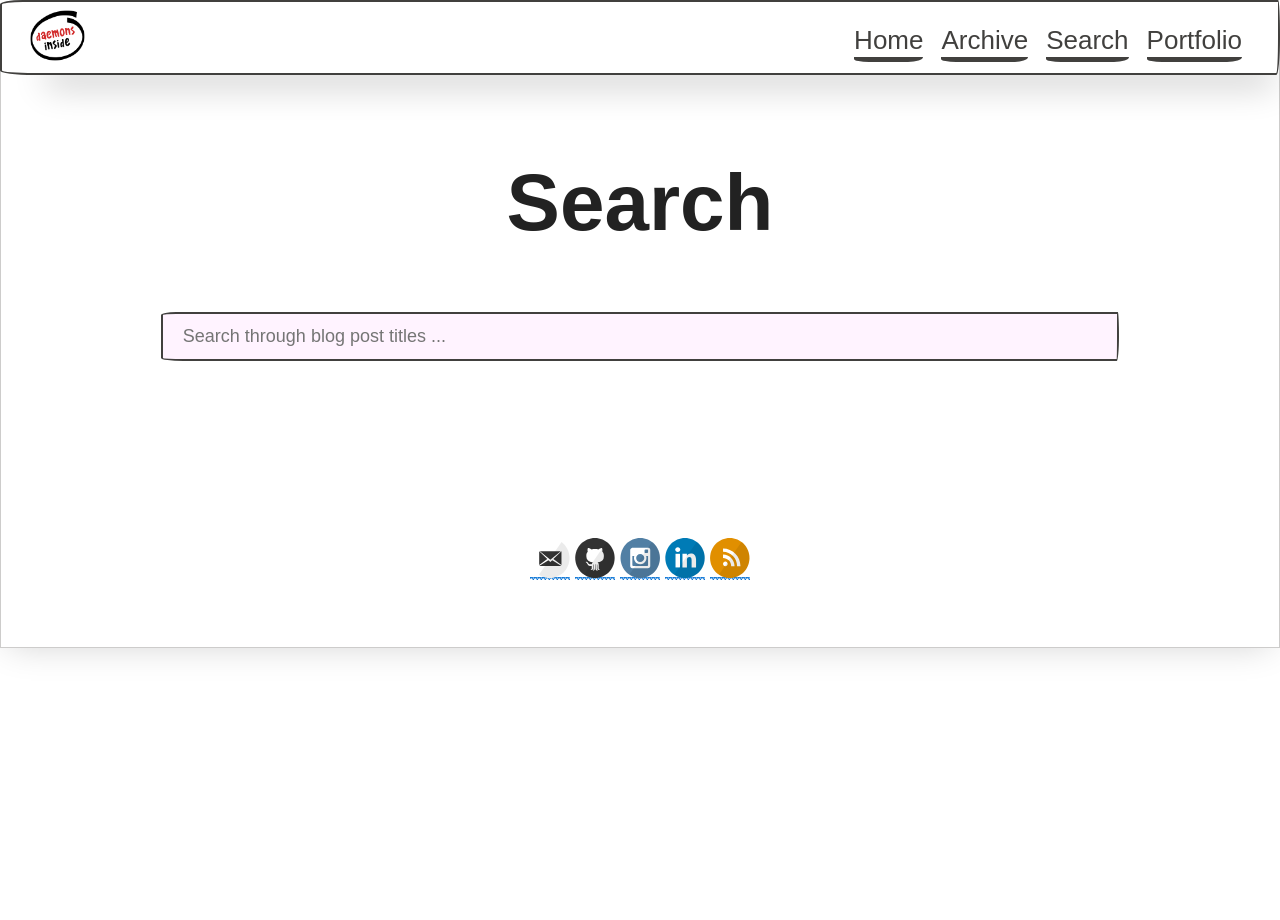
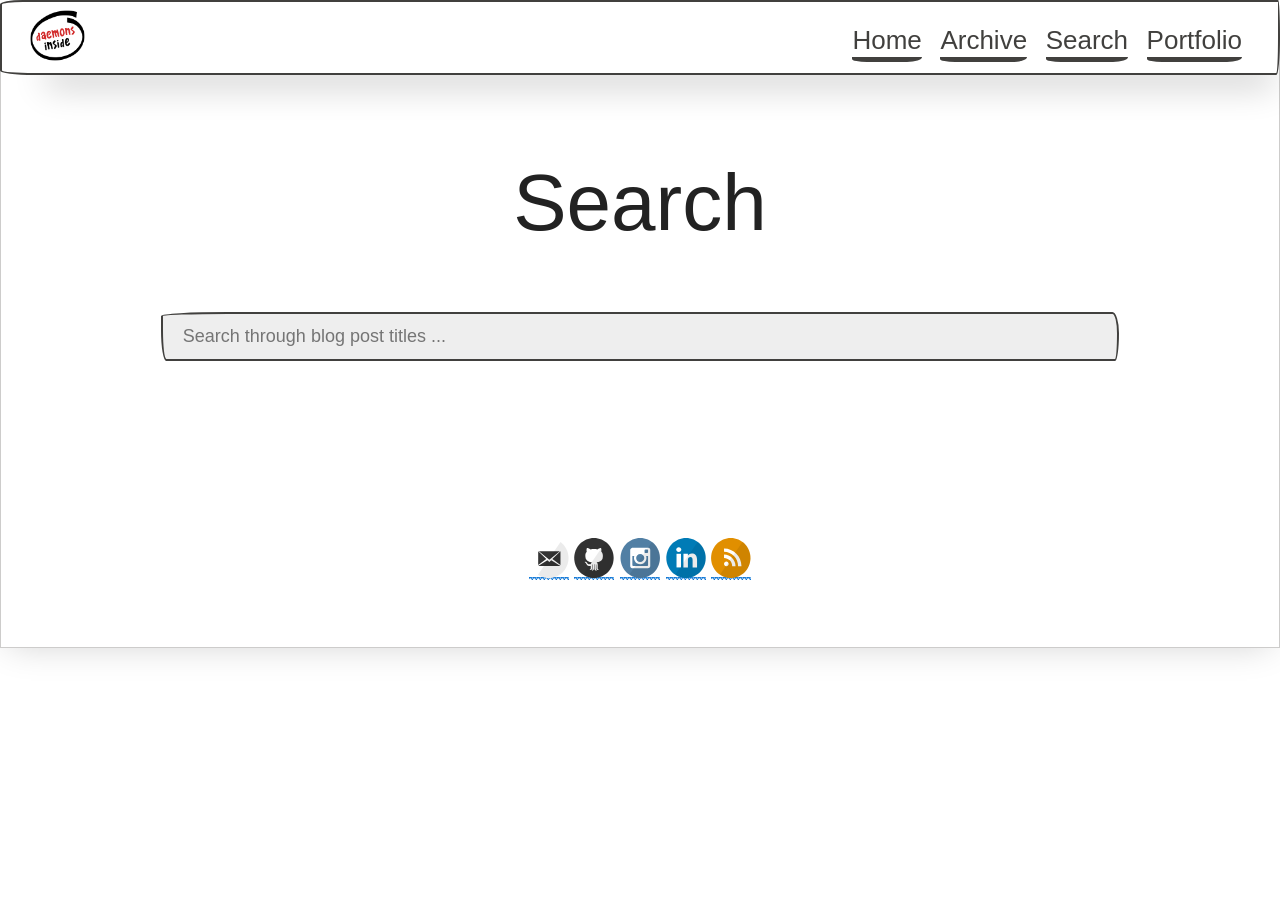
Before and after one commit to daemons-disciple/daemons-disciple.github.io, a Jekyll site: the page built from _pages/search.md, in a window 1280 px wide. Built offline with Jekyll 4.4.1, drawn with Linux system fonts in a browser that asks for light colours; nearby versions of some CDN libraries; some web fonts are replaced.

Commit message:
changed the bg for search box and removed bold fonts

```diff
--- a/_pages/search.md
+++ b/_pages/search.md
@@ -5,7 +5,7 @@ permalink: /search/
 ---
 
 <div id="search-container">
-    <input type="text" class="border border-2 border-dark shadow shadow-large" id="search-input" placeholder="Search through blog post titles ..." style="font-family: Neucha,sans-serif;" elevation="3">
+    <input type="text" class="border border-5 border-dark shadow shadow-large" id="search-input" placeholder="Search through blog post titles ..." style="font-family: Neucha,sans-serif;" elevation="3">
     <ul id="results-container"></ul>
 </div>
 
--- a/assets/style.scss
+++ b/assets/style.scss
@@ -25,7 +25,7 @@ body {
   color: #404040;
   line-height: 1.7;
   font-weight: 400;
-  font-size: 18px;
+  font-size: 20px;
   height: 100%;
 }
 
@@ -143,7 +143,7 @@ table tr td :last-child {
   display: inline-block;
   box-sizing: border-box;
   font-size: 18px;
-  background-color: #fff3ff;
+  background-color: #eee;
 }
 
 .share-box {
@@ -441,7 +441,6 @@ body:after {
 
 .post h1{
   text-align: center;
-  font-weight: bold;
   font-kerning: auto;
   font-feature-settings: "kern","liga","dlig","hlig","cswh";
   line-height: 1.2;
@@ -449,7 +448,6 @@ body:after {
 
 .page h1{
   text-align: center;
-  font-weight: bold;
   font-kerning: auto;
   font-feature-settings: "kern","liga","dlig","hlig","cswh";
   line-height: 1.2;
```
